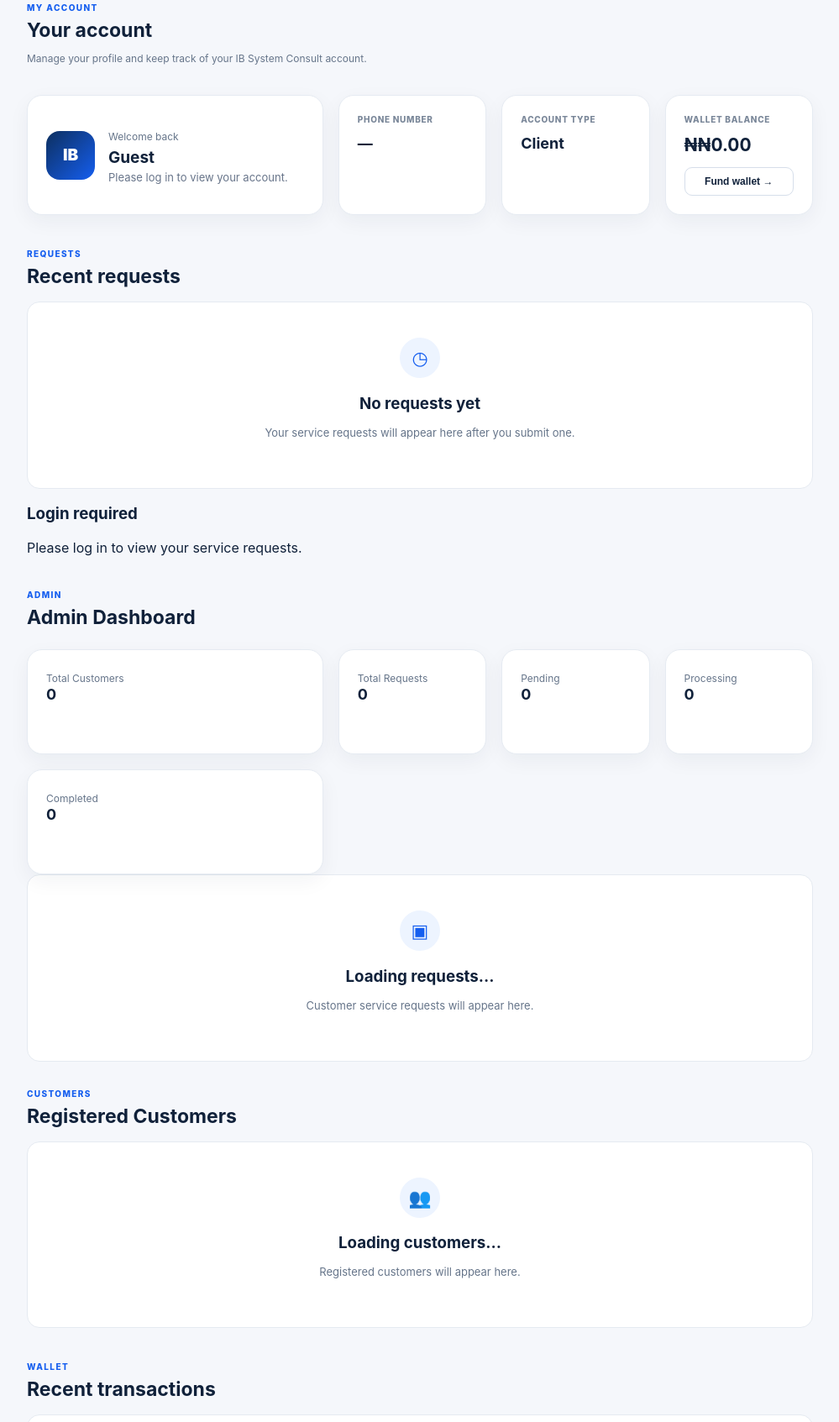
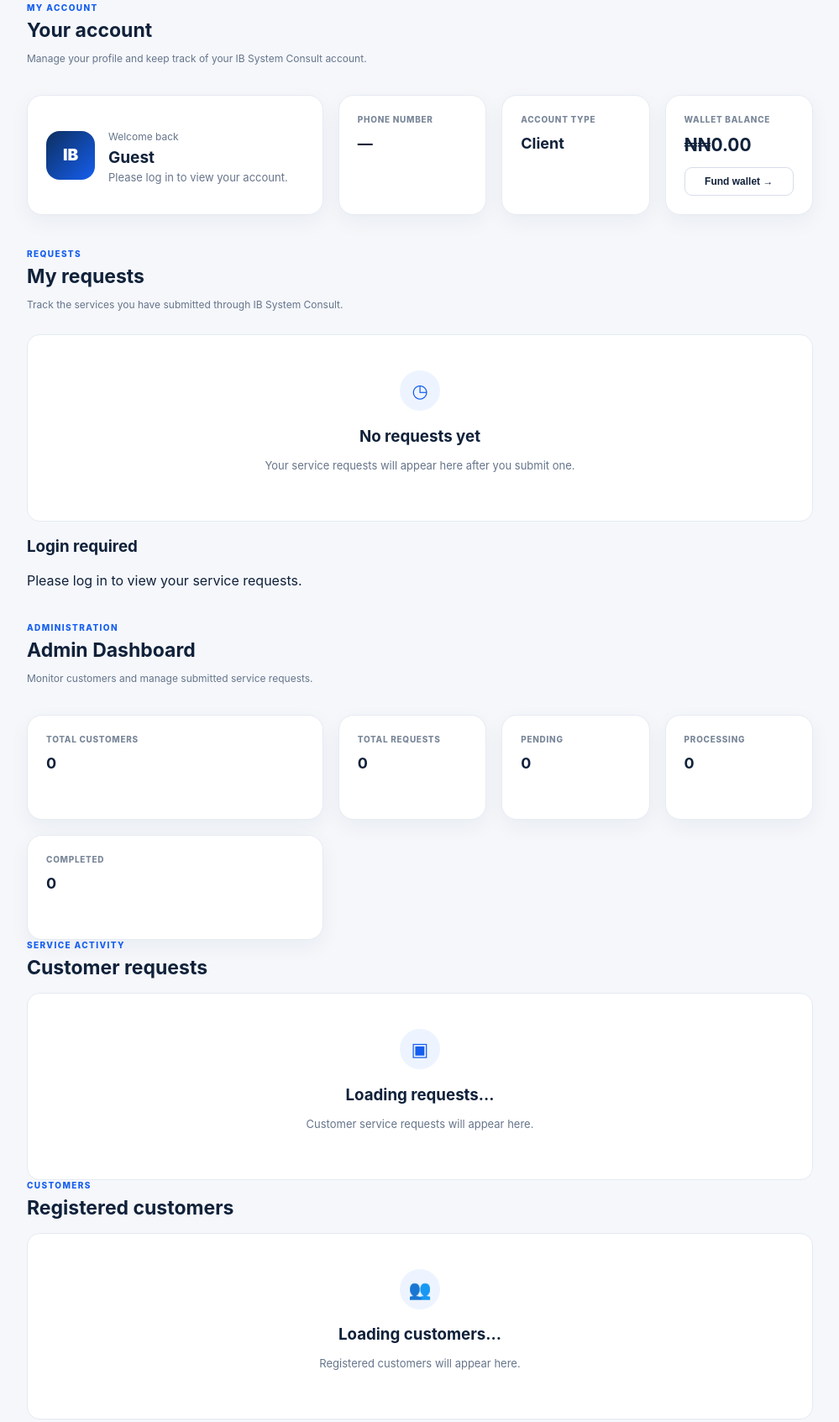
Before and after one commit to IbsystemconsultLtd/-ib-system-consult-platform, a website: page index.html in a window 1280 px wide. Shown: the part 2308-4001 px from the top of the page at 84% size, without its empty margins (270-1269 px from the left). Drawn offline with Linux system fonts and the light colour scheme.

Commit message:
Revise requests and admin dashboard sections
Updated section headings and descriptions for requests and administration. Improved layout for customer and service activity sections.

```diff
--- a/index.html
+++ b/index.html
@@ -231,42 +231,67 @@
   </div>
 </section>
       <section id="requests" class="section">
-        <div class="section-head"><div><p class="eyebrow">REQUESTS</p><h2>Recent requests</h2></div></div>
-        <div class="empty-card"><div class="empty-icon">◷</div><h3>No requests yet</h3><p>Your service requests will appear here after you submit one.</p></div>
+  <div class="section-head">
+    <div>
+      <p class="eyebrow">REQUESTS</p>
+      <h2>My requests</h2>
+      <p class="muted">Track the services you have submitted through IB System Consult.</p>
+    </div>
+  </div>
+
+  <div class="empty-card">
+    <div class="empty-icon">◷</div>
+    <h3>No requests yet</h3>
+    <p>Your service requests will appear here after you submit one.</p>
+  </div>
+
   <div id="requestsList"></div>
 </section>
+
+
 <section id="adminDashboard" class="section">
   <div class="section-head">
     <div>
-      <p class="eyebrow">ADMIN</p>
+      <p class="eyebrow">ADMINISTRATION</p>
       <h2>Admin Dashboard</h2>
+      <p class="muted">Monitor customers and manage submitted service requests.</p>
     </div>
   </div>
 
   <div class="account-grid">
+
     <div class="account-card">
-      <span class="muted">Total Customers</span>
+      <span class="account-label">TOTAL CUSTOMERS</span>
       <strong id="adminTotalCustomers">0</strong>
     </div>
 
     <div class="account-card">
-      <span class="muted">Total Requests</span>
+      <span class="account-label">TOTAL REQUESTS</span>
       <strong id="adminTotalRequests">0</strong>
     </div>
 
     <div class="account-card">
-      <span class="muted">Pending</span>
+      <span class="account-label">PENDING</span>
       <strong id="adminPendingRequests">0</strong>
     </div>
 
     <div class="account-card">
-      <span class="muted">Processing</span>
+      <span class="account-label">PROCESSING</span>
       <strong id="adminProcessingRequests">0</strong>
     </div>
 
     <div class="account-card">
-      <span class="muted">Completed</span>
+      <span class="account-label">COMPLETED</span>
       <strong id="adminCompletedRequests">0</strong>
+    </div>
+
+  </div>
+
+  <div class="admin-panel">
+    <div class="section-head">
+      <div>
+        <p class="eyebrow">SERVICE ACTIVITY</p>
+        <h2>Customer requests</h2>
       </div>
     </div>
 
@@ -277,10 +302,13 @@
         <p>Customer service requests will appear here.</p>
       </div>
     </div>
-    <div class="section-head" style="margin-top: 32px;">
+  </div>
+
+  <div class="admin-panel">
+    <div class="section-head">
       <div>
         <p class="eyebrow">CUSTOMERS</p>
-      <h2>Registered Customers</h2>
+        <h2>Registered customers</h2>
       </div>
     </div>
 
@@ -289,6 +317,7 @@
         <div class="empty-icon">👥</div>
         <h3>Loading customers...</h3>
         <p>Registered customers will appear here.</p>
+      </div>
     </div>
   </div>
       </section>
```
Lines whose indentation alone changed are shown as unchanged.
